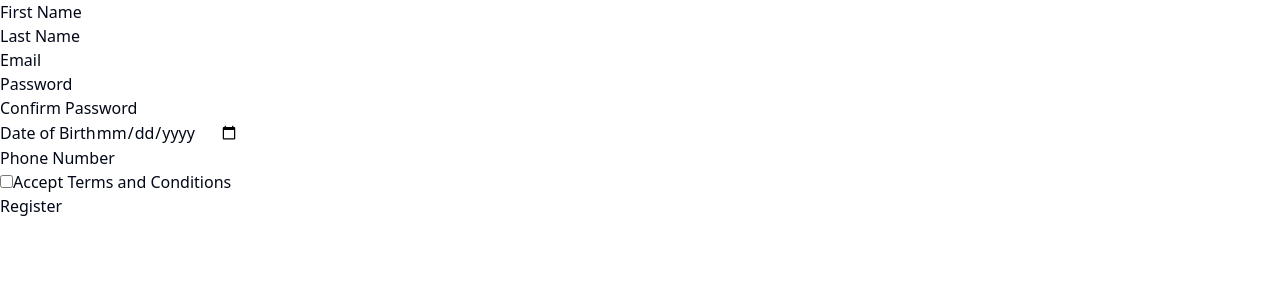
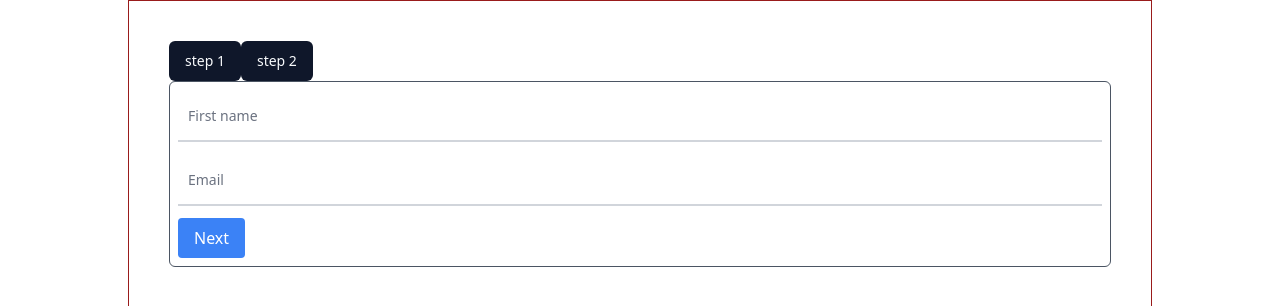
Before and after one commit to martinslerums/store-api, a React (Vite) app in the folder FE/: page /register in a window 1280 px wide. Shown: the top 306 px of the page. Built offline with nearby package versions, Linux system fonts and the light colour scheme.

Commit message:
add: Registration form - work in progress

```diff
--- a/FE/src/components/RegisterForm.tsx
+++ b/FE/src/components/RegisterForm.tsx
@@ -1,95 +1,222 @@
+// import { useForm } from "react-hook-form";
+// import { zodResolver } from "@hookform/resolvers/zod";
+// import { z } from "zod";
+// import { Button } from "./ui/button";
+// import FormInput from "./FormInput";
+
+// export default function RegisterForm() {
+//   const registerSchema = z.object({
+//     firstName: z.string().min(1, "First name is required"),
+//     lastName: z.string().min(1, "Last name is required"),
+//     //   email: z.string().email("Invalid email address"),
+//     //   password: z.string().min(6, "Password must be at least 6 characters"),
+//     //   confirmPassword: z.string(),
+//     //   dateOfBirth: z.string().optional(),
+//     //   phoneNumber: z
+//     //     .string()
+//     //     .regex(/^\+?[1-9]\d{1,14}$/, "Invalid phone number")
+//     //     .optional(),
+//     //   terms: z
+//     //     .boolean()
+//     //     .refine((val) => val, "You must accept the terms and conditions"),
+//     // })
+//     // .refine((data) => data.password === data.confirmPassword, {
+//     //   message: "Passwords do not match",
+//     //   path: ["confirmPassword"],
+//   });
+
+//   type RegisterFormValues = z.infer<typeof registerSchema>;
+
+//   const {
+//     register,
+//     handleSubmit,
+//     formState: { errors },
+//   } = useForm<RegisterFormValues>({ resolver: zodResolver(registerSchema) });
+
+//   const onSubmit = (data: RegisterFormValues) => {
+//     console.log("Btn Clicked!");
+//     console.log("Data: ", data);
+//   };
+
+//   return (
+//     <div className="p-10">
+//       <form className="space-y-3" onSubmit={handleSubmit(onSubmit)}>
+//         <div className="flex max-w-screen-md w-full mx-auto gap-5">
+//             <FormInput
+//               label="First name"
+//               register={register("firstName")}
+//               error={errors.firstName?.message}
+//             />
+//             <FormInput
+//               label="Last name"
+//               register={register("lastName")}
+//               error={errors.firstName?.message}
+//             />
+//         </div>
+
+//         {/*
+
+//         <div>
+//           <Input placeholder="Email" type="email" {...register("email")} />
+//           {errors.email && <p>{errors.email.message}</p>}
+//         </div>
+
+//         <div>
+//           <Input
+//             placeholder="Password"
+//             type="password"
+//             {...register("password")}
+//           />
+//           {errors.password && <p>{errors.password.message}</p>}
+//         </div>
+
+//         <div>
+//           <Input
+//             placeholder="Confirm password"
+//             type="password"
+//             {...register("confirmPassword")}
+//           />
+//           {errors.confirmPassword && <p>{errors.confirmPassword.message}</p>}
+//         </div>
+
+//         <div>
+//           <label>Date of Birth</label>
+//           <Input
+//             placeholder="Number"
+//             type="date"
+//             {...register("dateOfBirth")}
+//           />
+//           {errors.dateOfBirth && <p>{errors.dateOfBirth.message}</p>}
+//         </div>
+
+//         <div>
+//           <Input placeholder="Number" {...register("phoneNumber")} />
+//           {errors.phoneNumber && <p>{errors.phoneNumber.message}</p>}
+//         </div>
+
+//         <div>
+//           <label>
+//             <Input type="checkbox" {...register("terms")} />
+//             Accept Terms and Conditions
+//           </label>
+//           {errors.terms && <p>{errors.terms.message}</p>}
+//         </div> */}
+
+//         <Button type="submit">Register</Button>
+//       </form>
+//     </div>
+//   );
+// }
+
+import { useState } from "react";
 import { useForm } from "react-hook-form";
 import { zodResolver } from "@hookform/resolvers/zod";
+import FormInput from "./FormInput";
+
 import { z } from "zod";
+import { Button } from "./ui/button";
 
-
-export default function RegisterForm() {
-
-const registerSchema = z.object({
+const userInfoSchema = z.object({
   firstName: z.string().min(1, "First name is required"),
-  lastName: z.string().min(1, "Last name is required"),
-  email: z.string().email("Invalid email address"),
-  password: z.string().min(6, "Password must be at least 6 characters"),
-  confirmPassword: z.string(),
-  dateOfBirth: z.string().optional(),
-  phoneNumber: z
-    .string()
-    .regex(/^\+?[1-9]\d{1,14}$/, "Invalid phone number")
-    .optional(),
-  terms: z.boolean().refine((val) => val, "You must accept the terms and conditions"),
-}).refine((data) => data.password === data.confirmPassword, {
-  message: "Passwords do not match",
-  path: ["confirmPassword"],
+  email: z.string().email("Invalid email"),
 });
 
-type RegisterFormValues = z.infer<typeof registerSchema>;
+const residentialInfoSchema = z.object({
+  address: z.string().min(1, "Address is required"),
+  city: z.string().min(1, "City is required"),
+});
 
+// const combinedSchema = userInfoSchema.and(residentialInfoSchema);
 
-  const {
-    register,
-    handleSubmit,
-    formState: { errors },
-  } = useForm<RegisterFormValues>({
-    resolver: zodResolver(registerSchema),
+type UserInfo = z.infer<typeof userInfoSchema>;
+type ResidentialInfo = z.infer<typeof residentialInfoSchema>;
+type FormData = UserInfo & ResidentialInfo;
+
+const MultiStepForm = () => {
+  const [step, setStep] = useState(1);
+  const [formData, setFormData] = useState<Partial<FormData>>({});
+
+  const userInfoForm = useForm<UserInfo>({
+    resolver: zodResolver(userInfoSchema),
+    defaultValues: formData,
   });
 
-  const onSubmit = (data: RegisterFormValues) => {
-    console.log(data);
+  const residentialInfoForm = useForm<ResidentialInfo>({
+    resolver: zodResolver(residentialInfoSchema),
+    defaultValues: formData,
+  });
+
+  const handleNext = (data: UserInfo | ResidentialInfo) => {
+    setFormData((prev) => ({ ...prev, ...data }));
+    setStep((prev) => prev + 1);
+  };
+
+  const handleFinalSubmit = (data: ResidentialInfo) => {
+    const finalData = { ...formData, ...data };
+    console.log(finalData);
   };
 
   return (
-    <form onSubmit={handleSubmit(onSubmit)}>
+    <div className="p-10 mx-auto max-w-screen-lg border border-red-800">
+
       <div>
-        <label>First Name</label>
-        <input {...register("firstName")} />
-        {errors.firstName && <p>{errors.firstName.message}</p>}
+        <Button onClick={() => setStep(1)}>step 1</Button>
+        <Button onClick={() => setStep(2)}>step 2</Button>
       </div>
 
-      <div>
-        <label>Last Name</label>
-        <input {...register("lastName")} />
-        {errors.lastName && <p>{errors.lastName.message}</p>}
-      </div>
 
-      <div>
-        <label>Email</label>
-        <input type="email" {...register("email")} />
-        {errors.email && <p>{errors.email.message}</p>}
-      </div>
+      {step === 1 && (
+        <form
+          onSubmit={userInfoForm.handleSubmit((data) => handleNext(data))}
+          className="space-y-3 border border-gray-600 rounded-md p-2"
+        >
+          <FormInput
+            label="First name"
+            register={userInfoForm.register("firstName")}
+            error={userInfoForm.formState.errors.firstName?.message}
+          />
+          <FormInput
+            label="Email"
+            register={userInfoForm.register("email")}
+            error={userInfoForm.formState.errors.email?.message}
+          />
+          <button
+            type="submit"
+            className="bg-blue-500 text-white px-4 py-2 rounded hover:bg-blue-600"
+          >
+            Next
+          </button>
+        </form>
+      )}
+      {step === 2 && (
+        <form
+          onSubmit={residentialInfoForm.handleSubmit((data) =>
+            handleFinalSubmit(data)
+          )}
+          className="space-y-3"
+        >
+          <FormInput
+            label="Address"
+            register={residentialInfoForm.register("address")}
+            error={residentialInfoForm.formState.errors.address?.message}
+          />
+          <FormInput
+            label="City"
+            register={residentialInfoForm.register("city")}
+            error={residentialInfoForm.formState.errors.city?.message}
+          />
+          <div className="flex justify-between mt-5">
+            <button
+              type="submit"
+              className="bg-blue-500 text-white px-4 py-2 rounded hover:bg-blue-600"
+            >
+              Submit
+            </button>
+          </div>
+        </form>
+      )}
+    </div>
+  );
+};
 
-      <div>
-        <label>Password</label>
-        <input type="password" {...register("password")} />
-        {errors.password && <p>{errors.password.message}</p>}
-      </div>
-
-      <div>
-        <label>Confirm Password</label>
-        <input type="password" {...register("confirmPassword")} />
-        {errors.confirmPassword && <p>{errors.confirmPassword.message}</p>}
-      </div>
-
-      <div>
-        <label>Date of Birth</label>
-        <input type="date" {...register("dateOfBirth")} />
-        {errors.dateOfBirth && <p>{errors.dateOfBirth.message}</p>}
-      </div>
-
-      <div>
-        <label>Phone Number</label>
-        <input {...register("phoneNumber")} />
-        {errors.phoneNumber && <p>{errors.phoneNumber.message}</p>}
-      </div>
-
-      <div>
-        <label>
-          <input type="checkbox" {...register("terms")} />
-          Accept Terms and Conditions
-        </label>
-        {errors.terms && <p>{errors.terms.message}</p>}
-      </div>
-
-      <button type="submit">Register</button>
-    </form>
-  );
-}
+export default MultiStepForm;
```
